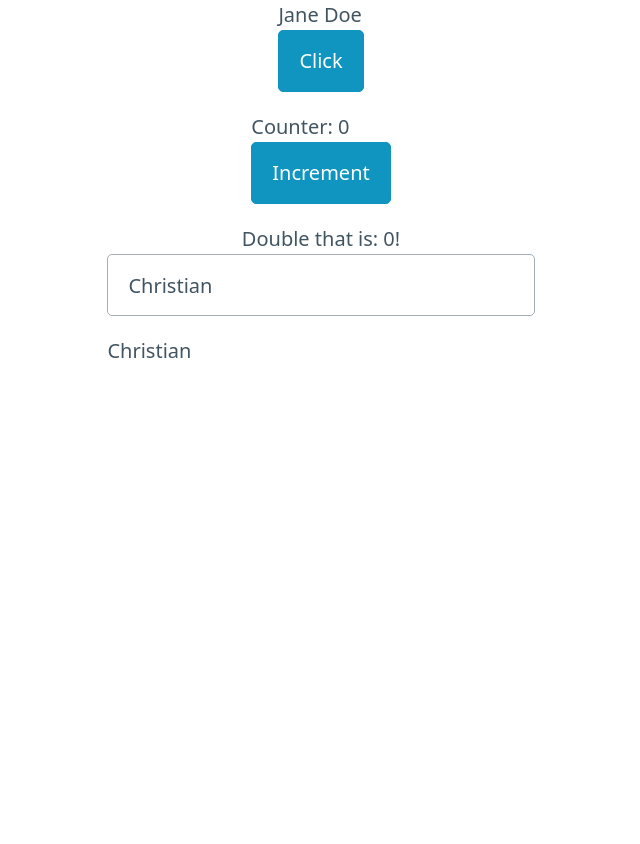
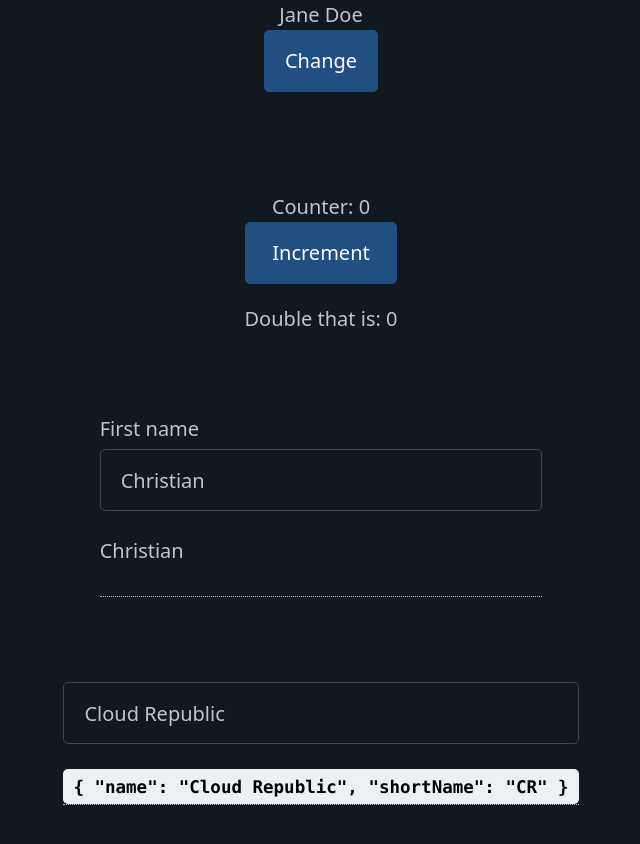
Before and after one commit to Nergy101/angular16-demo, an Angular app: page / in a window 1280 px wide. Shown: the top 844 px of the page, without its empty margins (319-959 px from the left). Before the commit the page ends 800 px from the top, so only its background shows below. Built offline with nearby package versions, Linux system fonts and the light colour scheme.

Commit message:
small adjustments

```diff
--- a/src/app/signals-component/signals-component.component.html
+++ b/src/app/signals-component/signals-component.component.html
@@ -1,9 +1,29 @@
-<div>{{ fullName() }} <button (click)="setName('John')">Click</button></div>
-<div>
-  Counter: {{ count() }} <button (click)="increment()">Increment</button>
-</div>
-<div>Double that is: {{ doubleCount() }}!</div>
-<div>
-  <input [ngModel]="name()" (ngModelChange)="onNameChange($event)" />
-  {{ name() }}
-</div>
+<section class="center">{{ fullName() }}
+  <button (click)="setName('John')" data-tooltip="Uses signal.set" data-placement="right">Change</button>
+</section>
+
+<section  class="center">
+  Counter: {{ count() }}
+  <button (click)="increment()" data-tooltip="Uses signal.update" data-placement="right">Increment</button>
+  <div>Double that is: {{ doubleCount() }}</div>
+</section>
+
+
+<section data-tooltip="Uses signal.set" data-placement="bottom">
+  <label for="firstname">
+    First name
+    <input [ngModel]="name()" (ngModelChange)="onNameChange($event)" type="text" id="firstname" name="firstname"
+      placeholder="First name" />
+  </label>
+
+  <p>{{ name() }}</p>
+</section>
+
+<section data-tooltip="Uses signal.mutate" data-placement="bottom">
+  <label for="companyName">
+
+    <input [ngModel]="company().name" (ngModelChange)="onCompanyNameChange($event)" type="text" id="companyName"
+      name="companyName" placeholder="Company name" />
+  </label>
+  <kbd>{{ company() | json }}</kbd>
+</section>
--- a/src/app/signals-component/signals-component.component.scss
+++ b/src/app/signals-component/signals-component.component.scss
@@ -4,3 +4,10 @@
   justify-content: center;
   align-items: center;
 }
+
+.center {
+  display: flex;
+  flex-direction: column;
+  justify-content: center;
+  align-items: center;
+}
--- a/src/app/signals-component/signals-component.component.ts
+++ b/src/app/signals-component/signals-component.component.ts
@@ -21,6 +21,11 @@ export class SignalComponent { //! old way: implements OnDestroy
 
   name = signal('Christian');
 
+  company = signal({
+    name: 'Cloud Republic',
+    shortName: 'CR'
+  });
+
   //* We can make observables from signals, to use rxjs operators on them
   name$ = toObservable(this.name);
 
@@ -29,6 +34,7 @@ export class SignalComponent { //! old way: implements OnDestroy
   fullName = computed(() => `${this.firstName()} ${this.lastName()}`);
 
   nameChangeEffect = effect(() => console.log('Name changed:', this.name()));
+  companyChangeEffect = effect(() => console.log(this.company()));
 
   //! old OnDestroy way
   //! destroy$ = new Subject<void>();
@@ -63,7 +69,7 @@ export class SignalComponent { //! old way: implements OnDestroy
     const seconds$ = interval(10000);
     const seconds = toSignal(seconds$, { initialValue: 0 });
     effect(() => {
-      console.log(`${seconds() * 10} seconds have passed`);
+      console.info(`RxJs observable: ${seconds() * 10} seconds have passed`);
     });
   }
 
@@ -72,18 +78,23 @@ export class SignalComponent { //! old way: implements OnDestroy
   //!   this.destroy$.next();
   //! }
 
-  // set new signal value
+  //* set new signal value
   setName(newName: string): void {
     this.firstName.set(newName);
   }
 
-  // update signal value (with current value)
+  //* update signal value (using current value)
   increment(): void {
     this.count.update((current) => current + 1);
   }
 
-  // set new signal value
+  //* set new signal value
   onNameChange(newName: string) {
     this.name.set(newName);
   }
+
+  //* mutate signal value in-place (for objects and arrays)
+  onCompanyNameChange(newName: string) {
+    this.company.mutate(c => c.name = newName);
+  }
 }
--- a/src/index.html
+++ b/src/index.html
@@ -1,5 +1,6 @@
 <!doctype html>
-<html lang="en">
+<html lang="en" data-theme="dark">
+  <!-- <html lang="en" data-theme="light"> -->
 
 <head>
   <meta charset="utf-8">
@@ -11,7 +12,7 @@
 </head>
 
 <body>
-  <app-root></app-root>
+  <app-root class="container"></app-root>
 </body>
 
 </html>
--- a/src/styles.scss
+++ b/src/styles.scss
@@ -1 +1,7 @@
 /* You can add global styles to this file, and also import other style files */
+:root {
+  --primary: #224f82;
+  --primary-hover: #3a7ac4;
+  --primary-focus: rgba(30, 136, 229, 0.125);
+  --primary-inverse: #FFF;
+}
```
